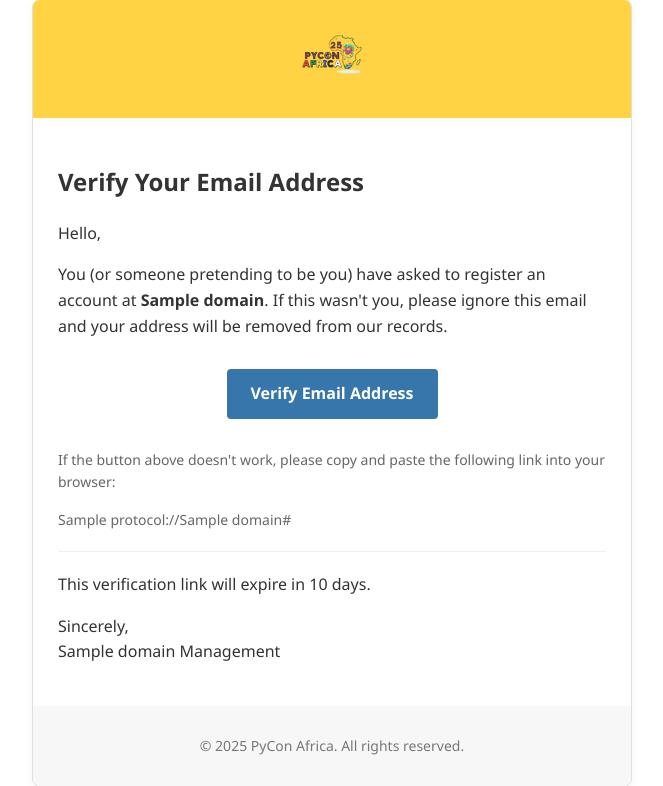
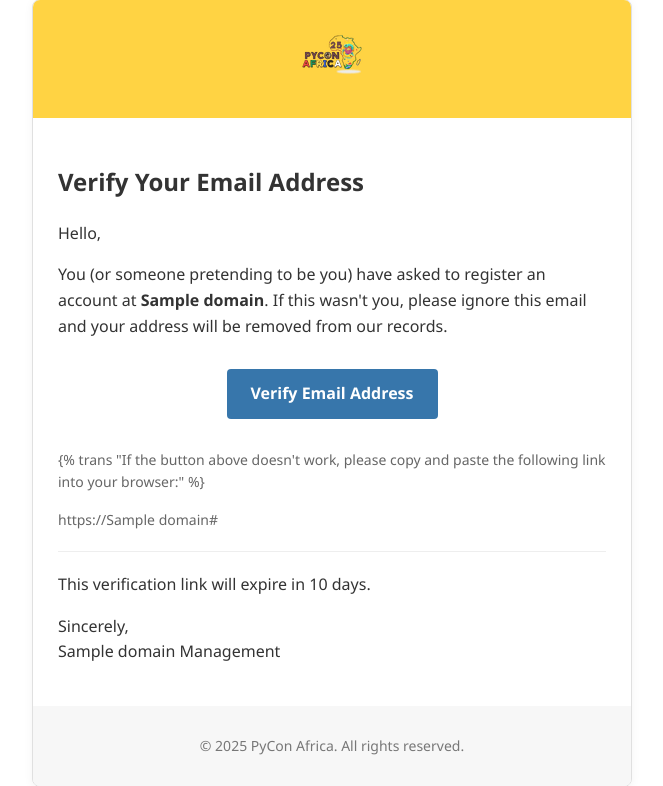
Before and after one commit to PyConZA/pyconza2025, a Django app: template templates/registration/activation_email.html in a window 1280 px wide. Shown: the part 21-807 px from the top of the page, without its empty margins (308-971 px from the left). Run offline with Django 3.2, Linux system fonts and the light colour scheme; the template is opened without the code that fills it: most values are stand-ins (such as "Sample title", 1, 10 or a date in 2020).

Commit message:
hotfix/protocol hardcoded in emails

```diff
--- a/templates/registration/activation_email.html
+++ b/templates/registration/activation_email.html
@@ -101,15 +101,16 @@
             </p>
 
             <div class="button-container">
-            <a href="{{ protocol }}://{{ site.domain }}{% url 'registration_activate' activation_key %}"
+                <a href="https://{{ site.domain }}{% url 'registration_activate' activation_key %}"
                     class="verification-button">{% trans "Verify Email Address" %}</a>
             </div>
 
             <p class="verification-link">
-            {% trans "If the button above doesn't work, please copy and paste the following link into your browser:" %}
+                {% trans "If the button above doesn't work, please copy and paste the following link into your browser:"
+                %}
             </p>
             <p class="verification-link">
-            {{ protocol }}://{{ site.domain }}{% url 'registration_activate' activation_key %}
+                https://{{ site.domain }}{% url 'registration_activate' activation_key %}
             </p>
 
             <div class="divider"></div>
```
Also changed, not shown: templates/registration/password_reset_email.html (+6 -3 lines). Lines whose indentation alone changed are shown as unchanged.
